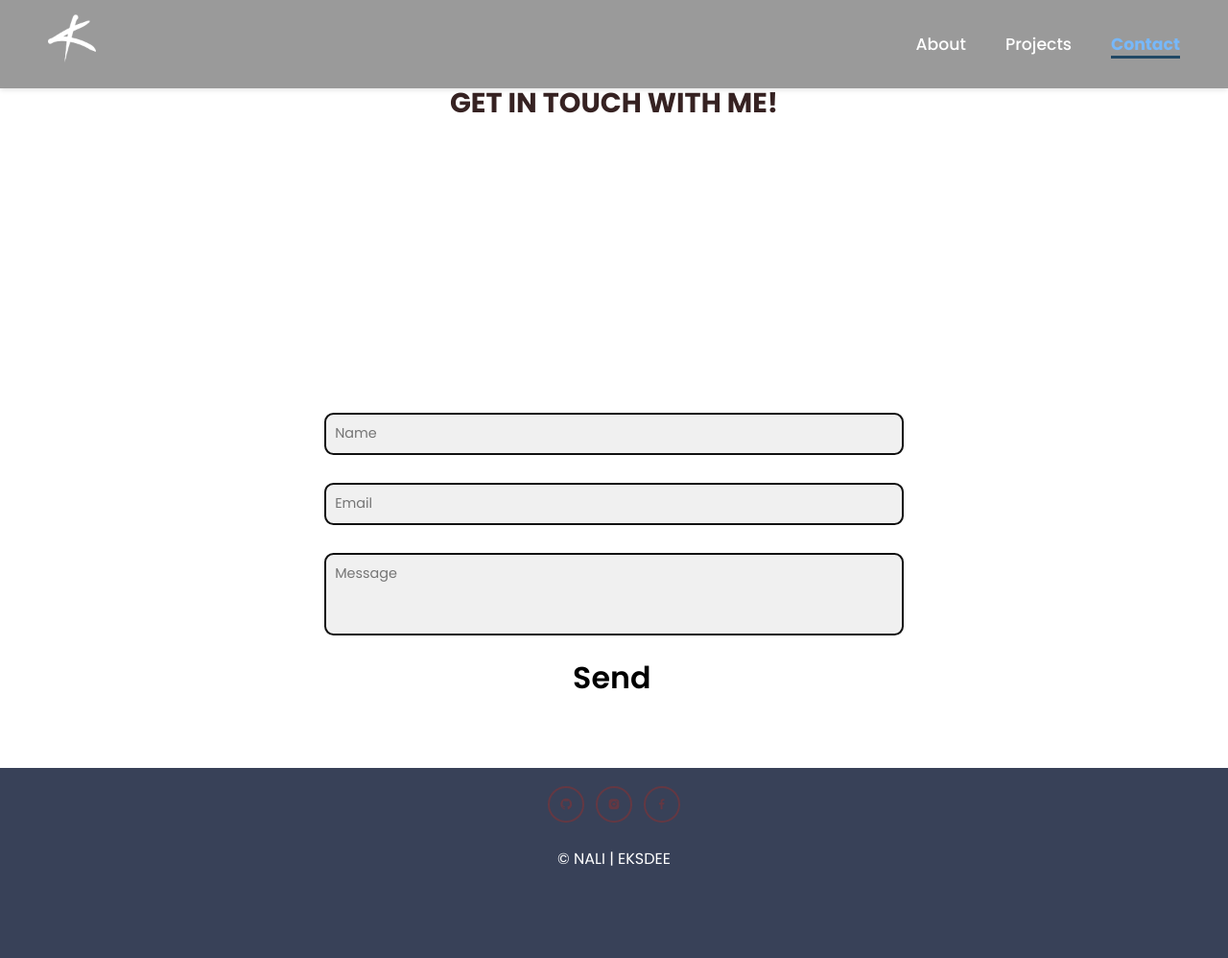
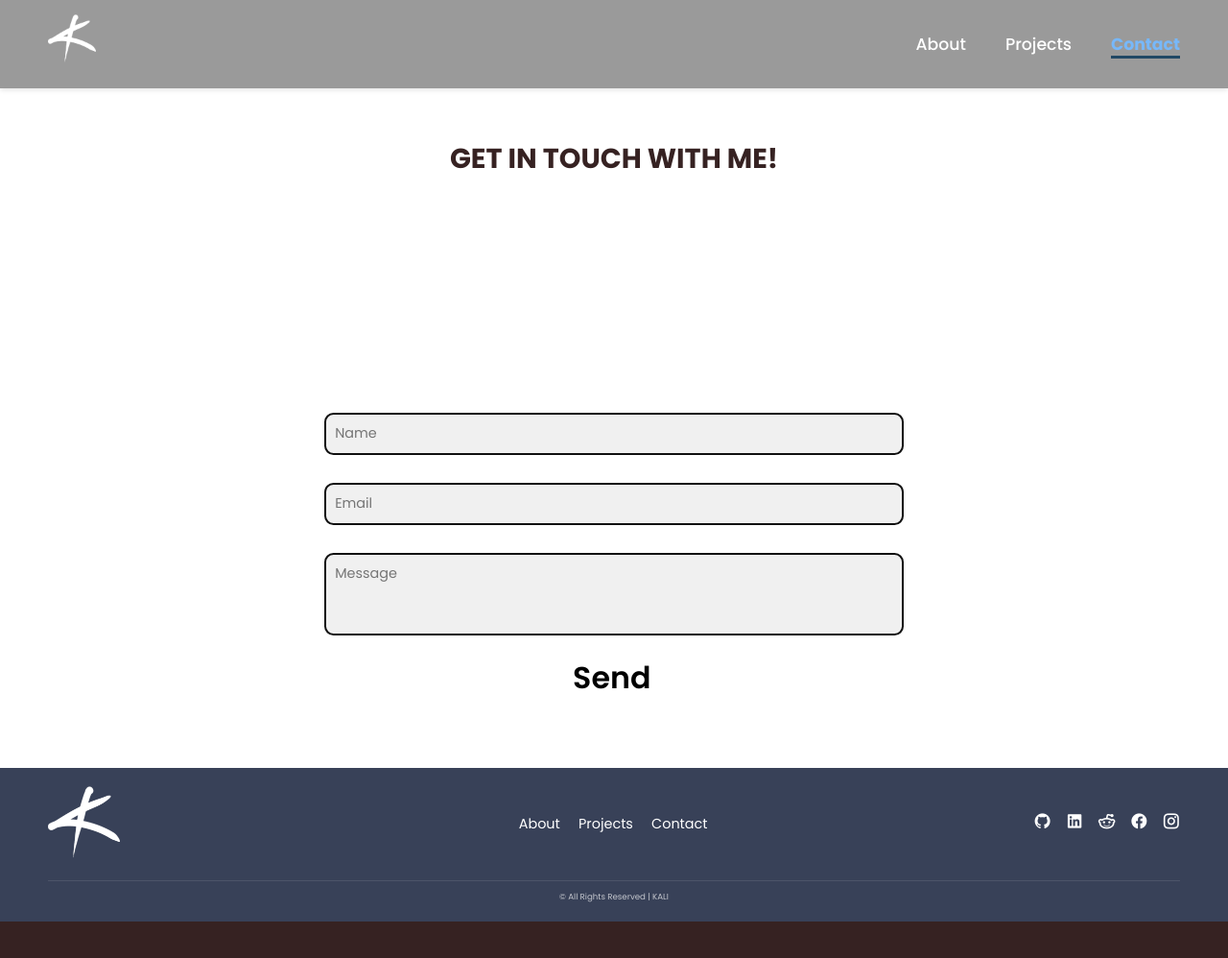
Before and after one commit to fruitikata/PersonalPotfolio, a plain HTML site: page contact.html in a window 1280 px wide. Shown: the whole page at 96% size. After the commit the page ends 960 px from the top, so only its background shows below. Drawn offline with nearby package versions, Linux system fonts and the light colour scheme; a web font is replaced by a local one.

Commit message:
Footer added

```diff
--- a/contact.html
+++ b/contact.html
@@ -10,6 +10,7 @@
         <link href="https://fonts.googleapis.com/css2?family=Poppins:wght@400;500;600;700;800&display=swap" rel="stylesheet">
         <link href="https://fonts.googleapis.com/css2?family=Playwrite+GB+J+Guides:ital@0;1&family=Titillium+Web:ital,wght@0,200;0,300;0,400;0,600;0,700;0,900;1,200;1,300;1,400;1,600;1,700&display=swap" rel="stylesheet">
         <link href="https://fonts.googleapis.com/css2?family=Nunito:wght@400;600;700&display=swap" rel="stylesheet">
+        <link href="https://cdn.jsdelivr.net/npm/remixicon@2.5.0/fonts/remixicon.css" rel="stylesheet">
         <link rel="stylesheet" href="style.css">
         <link href='https://unpkg.com/boxicons@2.1.4/css/boxicons.min.css' rel='stylesheet'>
         <link rel="stylesheet" href="https://cdnjs.cloudflare.com/ajax/libs/font-awesome/6.7.2/css/all.min.css">
@@ -33,7 +34,7 @@
 
         <!--CONTACT SECTION-->
         <section class="contact" id="contact">
-            <h2 class="heading">GET IN TOUCH WITH ME!</h2>
+            <h2 class="heading1">GET IN TOUCH WITH ME!</h2>
 
             <form action="#">
                 <div class="input-group">
@@ -54,23 +55,44 @@
         </section>
 
         <footer class="footer">
-            <div class="social-icons">
-                <a href="https://github.com/">
-                    <i class="bx bxl-github"></i>
-                </a>
+            <div class="footer-container container">
+                <div class="footer-content">
+                    <a href="index.html" class="footer-logo">
+                        <img src="images/kTXT.png" alt="Logo" class="footer-logo-img">
+                    </a>
 
-                <a href="https://www.instagram.com/">
-                    <i class="bx bxl-instagram-alt"></i>
-                </a>
+                    <ul class="footer-links">
+                        <li><a href="index.html#about" class="footer-link">About</a></li>
+                        <li><a href="projects.html" class="footer-link">Projects</a></li>
+                        <li><a href="contact.html" class="footer-link">Contact</a></li>
+                    </ul>
 
-                <a href="https://www.facebook.com/">
-                    <i class="bx bxl-facebook"></i>
-                </a>
+                    <div class="footer-social">
+                        <a href="#" target="_blank" class="footer-social-link">
+                            <i class="ri-github-fill"></i>
+                        </a>
+
+                        <a href="#" target="_blank" class="footer-social-link">
+                            <i class="ri-linkedin-box-fill"></i>
+                        </a>
+
+                        <a href="#" target="_blank" class="footer-social-link">
+                            <i class="ri-reddit-line"></i>
+                        </a>
+
+                        <a href="#" target="_blank" class="footer-social-link">
+                            <i class="ri-facebook-circle-fill"></i>
+                        </a>
+
+                        <a href="#" target="_blank" class="footer-social-link">
+                            <i class="ri-instagram-line"></i>
+                        </a>
+                    </div>
+                </div>
+                <p class="footer-copyright">
+                    &#169; All Rights Reserved | KALI
+                </p>
             </div>
-
-            <p class="copyright">
-                © NALI | EKSDEE
-            </p>
         </footer>
 
         <script>
--- a/style.css
+++ b/style.css
@@ -525,6 +525,13 @@ section{
     font-size: 1.6rem;
 } */
 
+.heading1 {
+    margin-top: 10rem;
+    font-size: 3rem;
+    color: var(--bg-color);
+    text-align: center;
+}
+
 .contact {
     background-color: #ffffff;
     /* color: var(--text-color); */
@@ -580,15 +587,108 @@ section{
     transition: opacity 0.3s ease-in-out;
 }
 
+/* FOOTER STYLES */
 .footer {
     background-color: #384158;
+    color: #ffffff;
+    padding: 2rem 0;
     width: 100%;
-    height: 35vh;
-    padding: 2px 0;
-    position: relative;
 }
 
-.footer .social-icons{
+.footer-container {
+    max-width: 1200px;
+    margin: 0 auto;
+    padding: 0 1rem;
+}
+
+.footer-content {
+    display: flex;
+    flex-direction: row;
+    justify-content: space-between;
+    align-items: center;
+    flex-wrap: wrap;
+    gap: 2rem;
+    margin-bottom: 2rem;
+}
+
+.footer-logo-img {
+    /* margin-left: 5rem; */
+    width: 75px;
+    height: auto;
+}
+
+.footer-links {
+    margin-left: 8rem;
+    display: flex;
+    align-items: center;
+    gap: 2rem;
+    list-style: none;
+    padding: 0;
+    font-size: 1.5rem;
+}
+
+.footer-link {
+    color: #ffffff;
+    text-decoration: none;
+    transition: opacity 0.3s ease;
+}
+
+.footer-link:hover {
+    opacity: 0.8;
+    text-decoration: underline;
+}
+
+.footer-social {
+    display: flex;
+    gap: 1.5rem;
+}
+
+.footer-social-link {
+    color: #ffffff;
+    font-size: 2rem;
+    transition: transform 0.3s ease;
+}
+
+.footer-social-link:hover {
+    transform: translateY(-3px);
+}
+
+.footer-copyright {
+    text-align: center;
+    margin-top: 2rem;
+    padding-top: 1rem;
+    border-top: 1px solid rgba(255, 255, 255, 0.1);
+    color: rgba(255, 255, 255, 0.7);
+    font-size: 0.9rem;
+}
+
+/* Responsive adjustments */
+@media (max-width: 768px) {
+    .footer-content {
+        flex-direction: column;
+        text-align: center;
+        gap: 1.5rem;
+    }
+
+    .footer-links {
+        flex-direction: column;
+        margin: 0;
+        gap: 1rem;
+    }
+}
+
+/* .footer-copy {
+    color: #ffffff;
+    text-align: center;
+    width: 100%;
+    margin-top: 2rem;
+} */
+
+/* .footer-copy{
+
+} */
+
+/* .footer .social-icons{
     text-align: center;
 }
 
@@ -596,7 +696,7 @@ section{
     text-align: center;
     margin-top: 8px;
     font-size: 16px;
-}
+} */
 
 
 
```
Also changed, not shown: index.html (+32 -56 lines), projects.html (+31 -39 lines).
